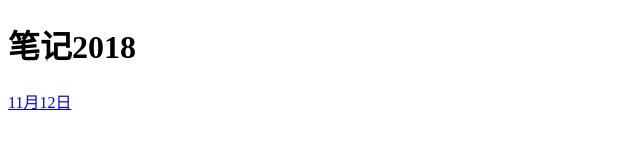
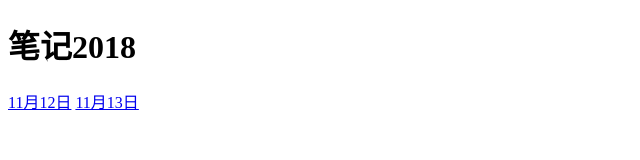
Before and after one commit to qindh/qindh.github.io, a plain HTML site: page index.html in a window 1280 px wide. Shown: the full height of the page, 0-640 px from the left. Drawn offline with Linux system fonts and the light colour scheme.

Commit message:
Update index.html

```diff
--- a/index.html
+++ b/index.html
@@ -9,5 +9,6 @@
 <body>
     <h1>笔记2018</h1>
     <a href="./restful.html">11月12日</a>
+    <a href="./1113.md">11月13日</a>
 </body>
 </html>
```
